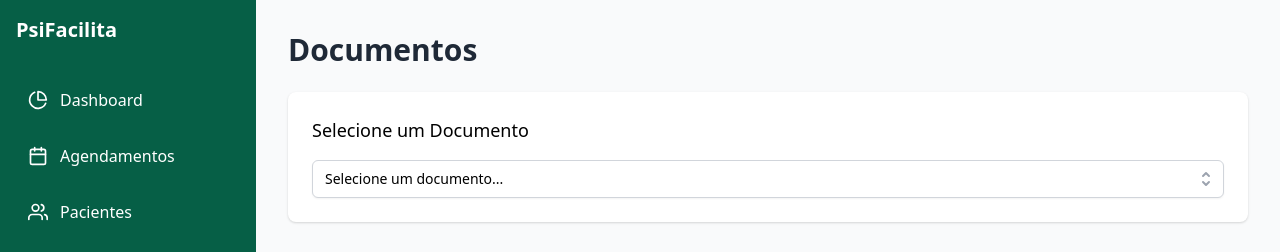
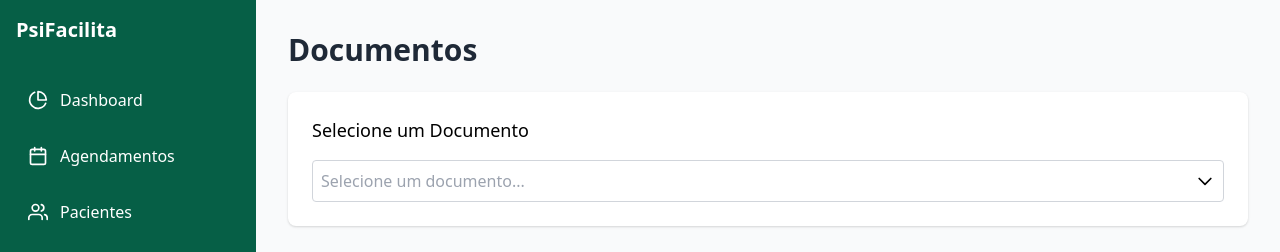
Before and after one commit to MelissaMaximo/FrontEnd_PsiFacilita, a React (Vite) app: page /documents in a window 1280 px wide. Shown: the top 252 px of the page. Built offline with nearby package versions, Linux system fonts and the light colour scheme.

Commit message:
Padronizando Componente Dropdown

```diff
--- a/src/components/ui/Dropdown/Dropdown.tsx
+++ b/src/components/ui/Dropdown/Dropdown.tsx
@@ -1,68 +1,227 @@
-import React, { useState } from 'react';
+import React, { useState, useRef, useEffect } from 'react';
 
 interface DropdownOption {
-  value: string;
+  value: string | number;
   label: string;
 }
 
 interface DropdownProps {
   options: DropdownOption[];
-  onSelect: (value: string) => void;
+  value?: string | number | (string | number)[];
+  onChange: (value: string | number | (string | number)[]) => void;
   placeholder?: string;
+  disabled?: boolean;
+  multiple?: boolean;
+  searchable?: boolean;
   className?: string;
+  style?: React.CSSProperties;
+  closeOnSelect?: boolean;
+  noOptionsMessage?: string;
 }
 
 const Dropdown: React.FC<DropdownProps> = ({
-  options,
-  onSelect,
+  options = [],
+  value,
+  onChange,
   placeholder = 'Selecione...',
-  className = ''
+  disabled = false,
+  multiple = false,
+  searchable = false,
+  className = '',
+  style,
+  closeOnSelect = true,
+  noOptionsMessage = 'Sem opções disponíveis',
 }) => {
   const [isOpen, setIsOpen] = useState(false);
-  const [selectedOption, setSelectedOption] = useState<DropdownOption | null>(null);
+  const [searchTerm, setSearchTerm] = useState('');
+  const [highlightedIndex, setHighlightedIndex] = useState(-1);
+  const dropdownRef = useRef<HTMLDivElement>(null);
 
-  const handleSelect = (option: DropdownOption) => {
-    setSelectedOption(option);
-    onSelect(option.value);
+  const filteredOptions = options.filter(option =>
+    option.label.toLowerCase().includes(searchTerm.toLowerCase())
+  );
+
+  const handleToggleDropdown = () => {
+    if (!disabled) {
+      setIsOpen(!isOpen);
+      setSearchTerm('');
+      setHighlightedIndex(-1);
+    }
+  };
+
+  const handleOptionSelect = (selectedValue: string | number) => {
+    if (multiple) {
+      const currentValues = Array.isArray(value) ? value : [];
+      const newValue = currentValues.includes(selectedValue)
+        ? currentValues.filter(v => v !== selectedValue)
+        : [...currentValues, selectedValue];
+      onChange(newValue);
+    } else {
+      onChange(selectedValue);
+      if (closeOnSelect) {
         setIsOpen(false);
+      }
+    }
+  };
+
+  const handleKeyDown = (e: React.KeyboardEvent) => {
+    if (!isOpen) {
+      if (e.key === 'Enter' || e.key === ' ') {
+        handleToggleDropdown();
+      }
+      return;
+    }
+
+    switch (e.key) {
+      case 'Escape':
+        setIsOpen(false);
+        break;
+      case 'ArrowDown':
+        e.preventDefault();
+        setHighlightedIndex(prev =>
+          Math.min(prev + 1, filteredOptions.length - 1)
+        );
+        break;
+      case 'ArrowUp':
+        e.preventDefault();
+        setHighlightedIndex(prev => Math.max(prev - 1, 0));
+        break;
+      case 'Enter':
+        if (highlightedIndex >= 0) {
+          handleOptionSelect(filteredOptions[highlightedIndex].value);
+        }
+        break;
+      default:
+        break;
+    }
+  };
+
+  const handleClickOutside = (e: MouseEvent) => {
+    if (dropdownRef.current && !dropdownRef.current.contains(e.target as Node)) {
+      setIsOpen(false);
+    }
+  };
+
+  useEffect(() => {
+    document.addEventListener('mousedown', handleClickOutside);
+    return () => {
+      document.removeEventListener('mousedown', handleClickOutside);
+    };
+  }, []);
+
+  const getDisplayValue = () => {
+    if (!value || (multiple && (value as Array<string | number>).length === 0)) {
+      return placeholder;
+    }
+
+    if (multiple) {
+      const selectedOptions = options.filter(option =>
+        (value as Array<string | number>).includes(option.value)
+      );
+      return selectedOptions.map(option => option.label).join(', ');
+    }
+
+    const selectedOption = options.find(option => option.value === value);
+    return selectedOption ? selectedOption.label : placeholder;
+  };
+
+  const isOptionSelected = (optionValue: string | number) => {
+    if (multiple) {
+      return Array.isArray(value) && value.includes(optionValue);
+    }
+    return value === optionValue;
   };
 
   return (
-    <div className={`relative ${className}`}>
-      <button
-        type="button"
-        className="w-full bg-white border border-gray-300 rounded-md shadow-sm pl-3 pr-10 py-2 text-left cursor-default focus:outline-none focus:ring-1 focus:ring-green-500 focus:border-green-500 sm:text-sm"
-        onClick={() => setIsOpen(!isOpen)}
+    <div
+      ref={dropdownRef}
+      className={`relative ${className}`}
+      style={style}
+      role="combobox"
+      aria-expanded={isOpen}
+      aria-haspopup="listbox"
+      aria-disabled={disabled}
     >
-        <span className="block truncate">
-          {selectedOption ? selectedOption.label : placeholder}
+      <div
+        className={`flex items-center justify-between p-2 border rounded cursor-pointer ${
+          disabled ? 'bg-gray-100 cursor-not-allowed' : 'hover:border-blue-500'
+        } ${isOpen ? 'border-blue-500 ring-1 ring-blue-500' : 'border-gray-300'}`}
+        onClick={handleToggleDropdown}
+        onKeyDown={handleKeyDown}
+        tabIndex={disabled ? -1 : 0}
+      >
+        <span className={`truncate ${!value ? 'text-gray-400' : ''}`}>
+          {getDisplayValue()}
         </span>
-        <span className="absolute inset-y-0 right-0 flex items-center pr-2 pointer-events-none">
-          <svg className="h-5 w-5 text-gray-400" xmlns="http://www.w3.org/2000/svg" viewBox="0 0 20 20" fill="currentColor">
-            <path fillRule="evenodd" d="M10 3a1 1 0 01.707.293l3 3a1 1 0 01-1.414 1.414L10 5.414 7.707 7.707a1 1 0 01-1.414-1.414l3-3A1 1 0 0110 3zm-3.707 9.293a1 1 0 011.414 0L10 14.586l2.293-2.293a1 1 0 011.414 1.414l-3 3a1 1 0 01-1.414 0l-3-3a1 1 0 010-1.414z" clipRule="evenodd" />
+        <svg
+          className={`w-5 h-5 ml-2 transition-transform ${
+            isOpen ? 'transform rotate-180' : ''
+          }`}
+          fill="none"
+          stroke="currentColor"
+          viewBox="0 0 24 24"
+          xmlns="http://www.w3.org/2000/svg"
+        >
+          <path
+            strokeLinecap="round"
+            strokeLinejoin="round"
+            strokeWidth={2}
+            d="M19 9l-7 7-7-7"
+          />
         </svg>
-        </span>
-      </button>
+      </div>
 
       {isOpen && (
-        <ul className="absolute z-10 mt-1 w-full bg-white shadow-lg max-h-60 rounded-md py-1 text-base ring-1 ring-black ring-opacity-5 overflow-auto focus:outline-none sm:text-sm">
-          {options.map((option) => (
+        <div className="absolute z-10 w-full mt-1 bg-white border border-gray-300 rounded shadow-lg">
+          {searchable && (
+            <div className="p-2 border-b">
+              <input
+                type="text"
+                className="w-full p-1 border rounded focus:outline-none focus:ring-1 focus:ring-blue-500"
+                placeholder="Buscar..."
+                value={searchTerm}
+                onChange={(e) => setSearchTerm(e.target.value)}
+                autoFocus
+              />
+            </div>
+          )}
+
+          <ul
+            className="py-1 overflow-auto max-h-60"
+            role="listbox"
+          >
+            {filteredOptions.length === 0 ? (
+              <li className="px-4 py-2 text-gray-500">{noOptionsMessage}</li>
+            ) : (
+              filteredOptions.map((option, index) => (
                 <li
                   key={option.value}
-              className="text-gray-900 cursor-default select-none relative py-2 pl-3 pr-9 hover:bg-green-100"
-              onClick={() => handleSelect(option)}
+                  className={`px-4 py-2 cursor-pointer ${
+                    highlightedIndex === index ? 'bg-blue-100' : 'hover:bg-gray-100'
+                  } ${
+                    isOptionSelected(option.value)
+                      ? 'bg-blue-50 text-blue-700'
+                      : ''
+                  }`}
+                  onClick={() => handleOptionSelect(option.value)}
+                  onMouseEnter={() => setHighlightedIndex(index)}
+                  role="option"
+                  aria-selected={isOptionSelected(option.value)}
                 >
-              <span className="block truncate">{option.label}</span>
-              {selectedOption?.value === option.value && (
-                <span className="text-green-600 absolute inset-y-0 right-0 flex items-center pr-4">
-                  <svg className="h-5 w-5" xmlns="http://www.w3.org/2000/svg" viewBox="0 0 20 20" fill="currentColor">
-                    <path fillRule="evenodd" d="M16.707 5.293a1 1 0 010 1.414l-8 8a1 1 0 01-1.414 0l-4-4a1 1 0 011.414-1.414L8 12.586l7.293-7.293a1 1 0 011.414 0z" clipRule="evenodd" />
-                  </svg>
-                </span>
+                  {multiple && (
+                    <input
+                      type="checkbox"
+                      checked={isOptionSelected(option.value)}
+                      readOnly
+                      className="mr-2"
+                    />
                   )}
+                  {option.label}
                 </li>
-          ))}
+              ))
+            )}
           </ul>
+        </div>
       )}
     </div>
   );
```
Lines whose indentation alone changed are shown as unchanged.
